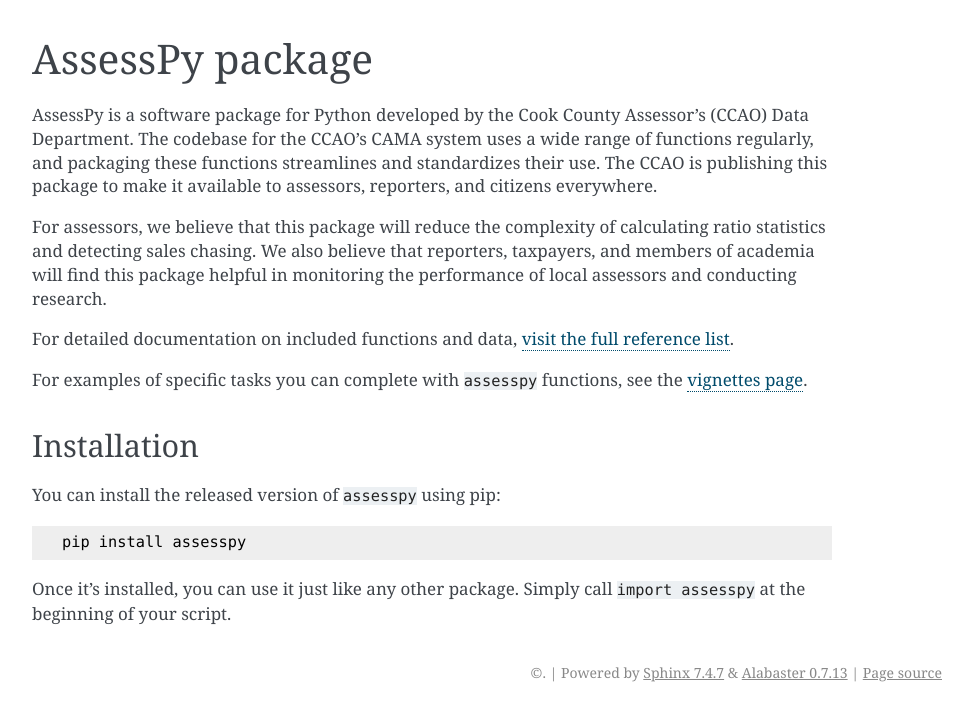
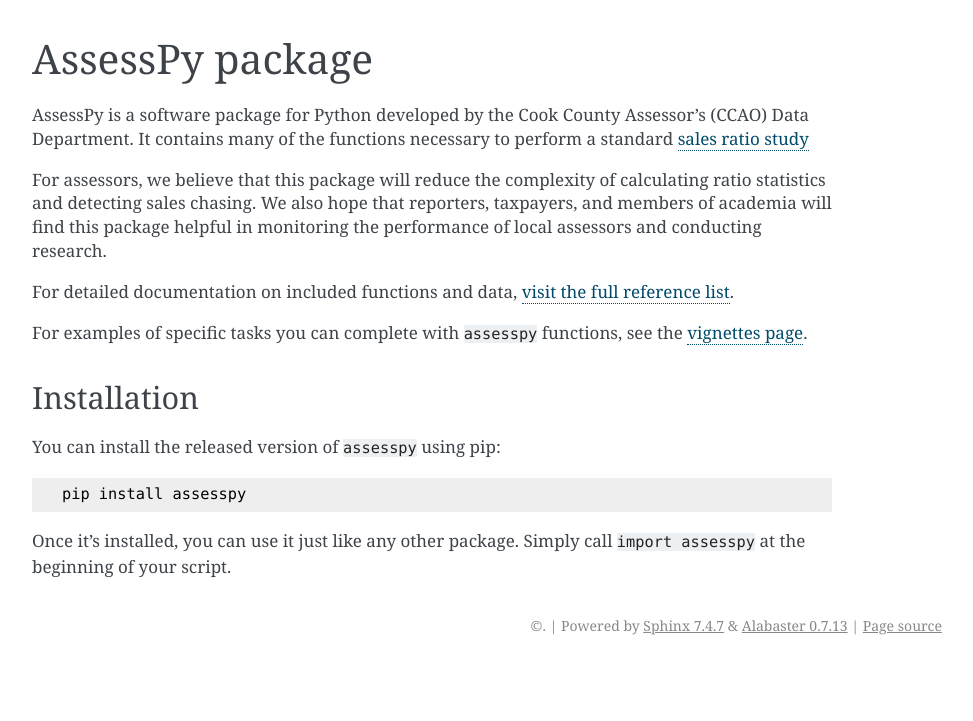
Before and after one commit to ccao-data/assesspy, a Sphinx documentation site: the page built from docs/source/index.rst, in a window 1280 px wide. Shown: the top 721 px of the page, without its empty margins (168-1141 px from the left). Built offline with Sphinx 7.4.7, drawn with Linux system fonts in a browser that asks for light colours.

```diff
--- a/assesspy/__init__.py
+++ b/assesspy/__init__.py
@@ -4,7 +4,10 @@
     prb_ci,
     prd_ci,
 )
-from .load_data import ccao_sample, quintos_sample
+from .load_data import (
+    ccao_sample,
+    quintos_sample,
+)
 from .metrics import (
     cod,
     cod_met,
--- a/docs/source/index.rst
+++ b/docs/source/index.rst
@@ -22,16 +22,14 @@
    Source Code <https://github.com/ccao-data/assesspy>
 
 AssessPy is a software package for Python developed by the Cook County
-Assessor's (CCAO) Data Department. The codebase for the CCAO's CAMA system
-uses a wide range of functions regularly, and packaging these functions
-streamlines and standardizes their use. The CCAO is publishing this package
-to make it available to assessors, reporters, and citizens everywhere.
+Assessor’s (CCAO) Data Department. It contains many of the functions necessary
+to perform a standard
+`sales ratio study <https://www.iaao.org/wp-content/uploads/Standard_on_Ratio_Studies.pdf>`_
 
-For assessors, we believe that this package will reduce the complexity
-of calculating ratio statistics and detecting sales chasing. We also
-believe that reporters, taxpayers, and members of academia will find
-this package helpful in monitoring the performance of local assessors
-and conducting research.
+For assessors, we believe that this package will reduce the complexity of
+calculating ratio statistics and detecting sales chasing. We also hope that
+reporters, taxpayers, and members of academia will find this package helpful
+in monitoring the performance of local assessors and conducting research.
 
 For detailed documentation on included functions and data, :doc:`visit the
 full reference list <reference>`.
```
Also changed, not shown: README.md (+1 -1 lines), 8 other files.
